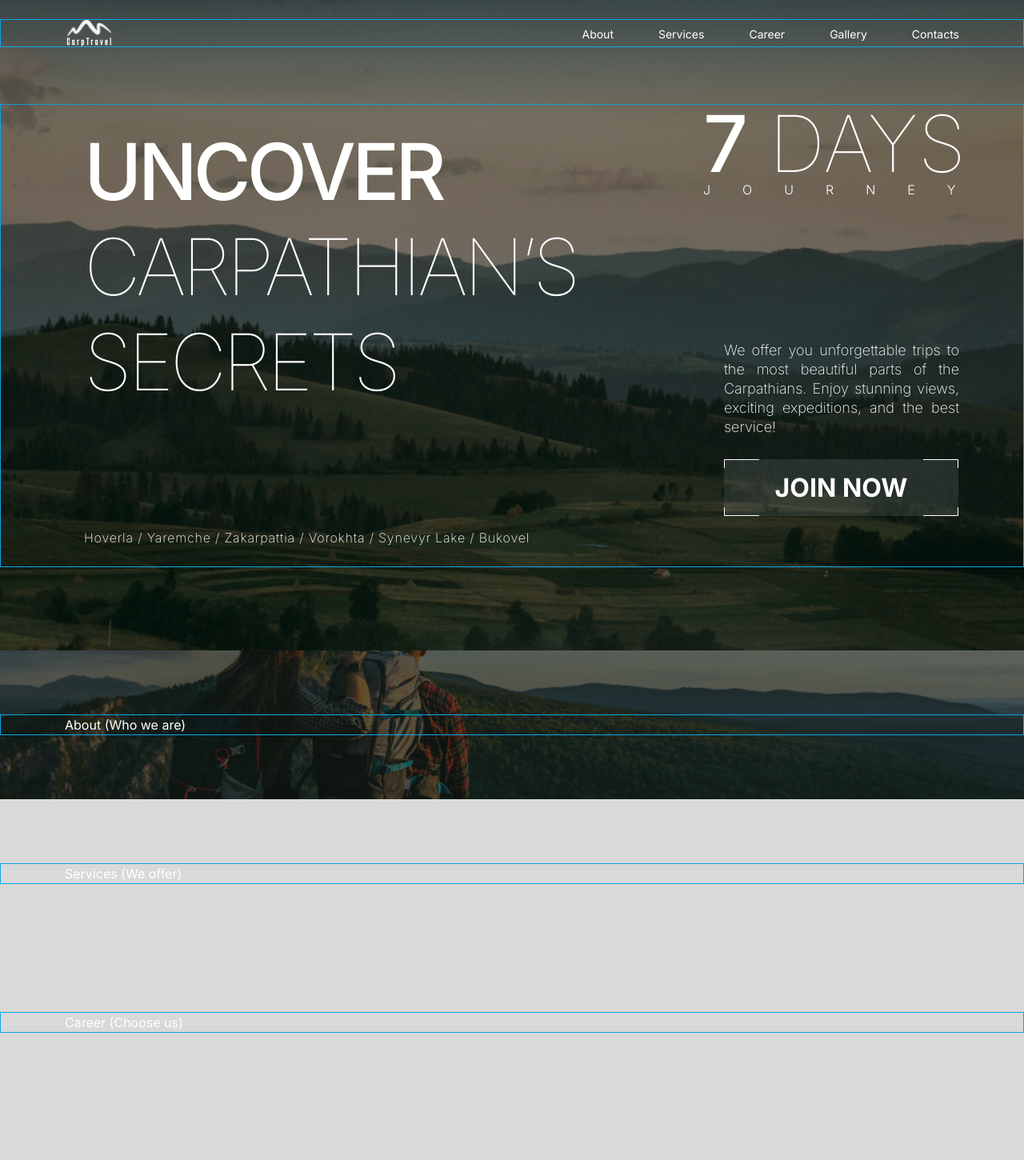
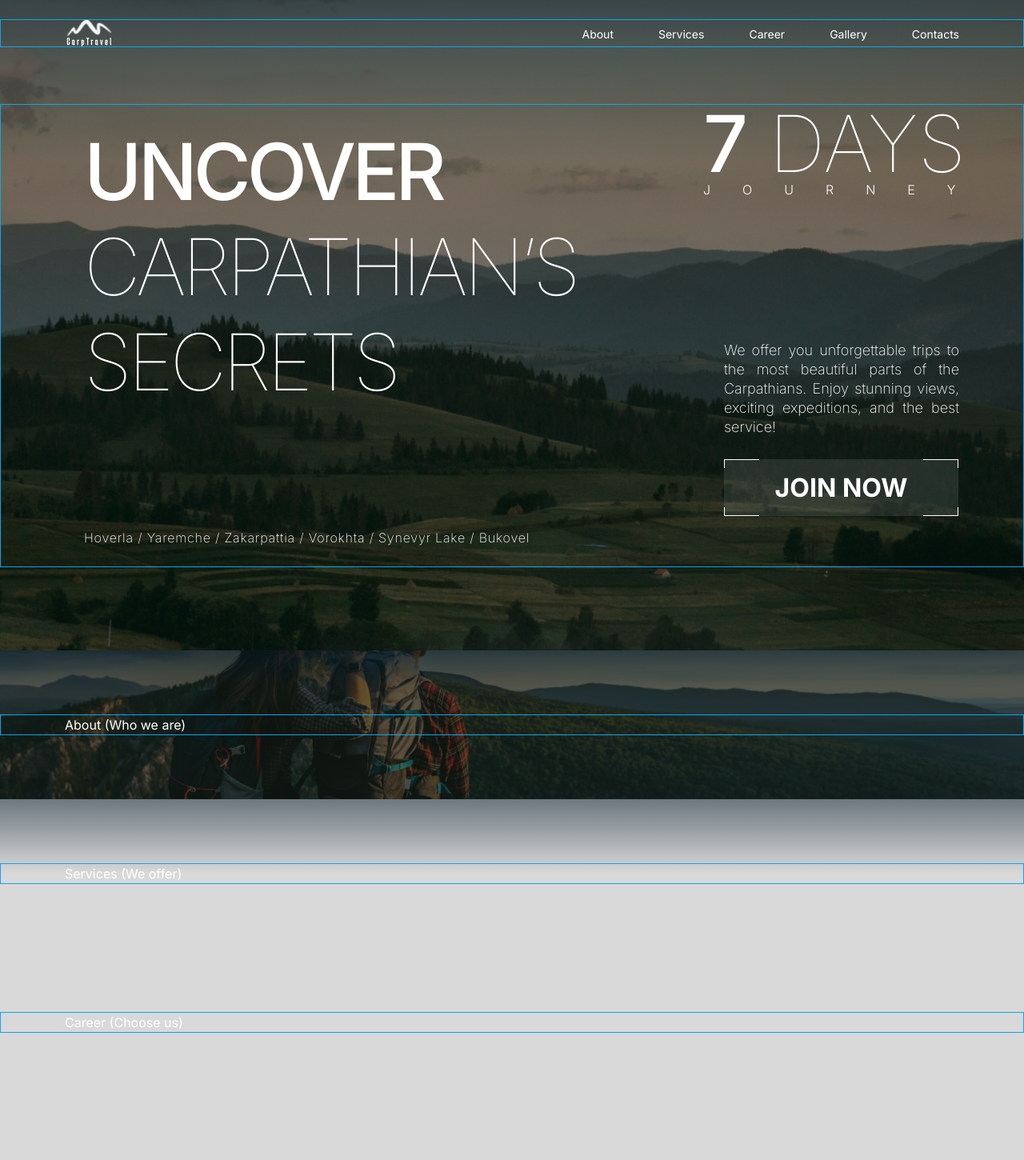
Before and after one commit to darynakarmazin/carp-travel, a Next.js app: page / in a window 1280 px wide. Shown: the top 1450 px of the page at 80% size. Built offline with nearby package versions, Linux system fonts and the light colour scheme.

Commit message:
Updated bg-gradient for sections

```diff
--- a/src/app/globals.css
+++ b/src/app/globals.css
@@ -11,7 +11,13 @@
 
   /* Background colors */
   --main-background-color: #d9d9d9;
-  --secondary-background-color: #151815;
+  --background-gradient: linear-gradient(
+      to bottom,
+      rgb(0, 24, 38, 0.5) 0%,
+      rgba(0, 37, 49, 0) 25%,
+      transparent 25%
+    ),
+    linear-gradient(rgba(2, 15, 8, 0.5), rgba(2, 15, 8, 0.5));
 
   /* Animation */
   --transition-dur-and-func: 400ms cubic-bezier(0.4, 0, 0.2, 1);
@@ -123,23 +129,22 @@ img {
   }
 }
 
-.header-section {
+/* .header-section {
   background: linear-gradient(
     180deg,
     rgb(0, 24, 38, 0.5),
     rgba(0, 37, 49, 0) 100%
   );
-}
-
+} */
 .hero-section {
-  background-image: linear-gradient(rgba(2, 15, 8, 0.5), rgba(2, 15, 8, 0.5)),
+  background-image: var(--background-gradient),
     url("/bg-img/hero/mob-hero-bg.png");
   background-repeat: no-repeat;
   background-size: cover;
   background-position: center;
 }
 .about-section {
-  background-image: linear-gradient(rgba(2, 15, 8, 0.5), rgba(2, 15, 8, 0.5)),
+  background-image: var(--background-gradient),
     url("/bg-img/about/mob-about-bg.png");
   background-repeat: no-repeat;
   background-size: cover;
@@ -148,22 +153,22 @@ img {
 
 @media screen and (min-width: 768px) {
   .hero-section {
-    background-image: linear-gradient(rgba(2, 15, 8, 0.5), rgba(2, 15, 8, 0.5)),
+    background-image: var(--background-gradient),
       url("/bg-img/hero/tab-hero-bg.png");
   }
   .about-section {
-    background-image: linear-gradient(rgba(2, 15, 8, 0.5), rgba(2, 15, 8, 0.5)),
+    background-image: var(--background-gradient),
       url("/bg-img/about/tab-about-bg.png");
   }
 }
 
 @media screen and (min-width: 1280px) {
   .hero-section {
-    background-image: linear-gradient(rgba(2, 15, 8, 0.5), rgba(2, 15, 8, 0.5)),
+    background-image: var(--background-gradient),
       url("/bg-img/hero/deck-hero-bg.png");
   }
   .about-section {
-    background-image: linear-gradient(rgba(2, 15, 8, 0.5), rgba(2, 15, 8, 0.5)),
+    background-image: var(--background-gradient),
       url("/bg-img/about/deck-about-bg.png");
   }
 }
@@ -171,45 +176,42 @@ img {
 @media only screen and (-webkit-min-device-pixel-ratio: 2),
   only screen and (min-resolution: 192dpi) {
   .hero-section {
-    background-image: linear-gradient(rgba(2, 15, 8, 0.5), rgba(2, 15, 8, 0.5)),
+    background-image: var(--background-gradient),
       url("/bg-img/hero/mob-hero-bg@x2.png");
   }
   .about-section {
-    background-image: linear-gradient(rgba(2, 15, 8, 0.5), rgba(2, 15, 8, 0.5)),
+    background-image: var(--background-gradient),
       url("/bg-img/about/mob-about-bg@x2.png");
   }
 
   @media screen and (min-width: 768px) {
     .hero-section {
-      background-image: linear-gradient(
-          rgba(2, 15, 8, 0.5),
-          rgba(2, 15, 8, 0.5)
-        ),
+      background-image: var(--background-gradient),
         url("/bg-img/hero/tab-hero-bg@x2.png");
     }
     .about-section {
-      background-image: linear-gradient(
-          rgba(2, 15, 8, 0.5),
-          rgba(2, 15, 8, 0.5)
-        ),
+      background-image: var(--background-gradient),
         url("/bg-img/about/tab-about-bg@x2.png");
     }
   }
 
   @media screen and (min-width: 1280px) {
     .hero-section {
-      background-image: linear-gradient(
-          rgba(2, 15, 8, 0.5),
-          rgba(2, 15, 8, 0.5)
-        ),
+      background-image: var(--background-gradient),
         url("/bg-img/hero/deck-hero-bg@x2.png");
     }
     .about-section {
-      background-image: linear-gradient(
-          rgba(2, 15, 8, 0.5),
-          rgba(2, 15, 8, 0.5)
-        ),
+      background-image: var(--background-gradient),
         url("/bg-img/about/deck-about-bg@x2.png");
     }
   }
 }
+
+.services-section {
+  background: linear-gradient(
+    to bottom,
+    rgb(0, 24, 38, 0.5) 0%,
+    rgba(0, 37, 49, 0) 50%,
+    transparent 50%
+  );
+}
```
